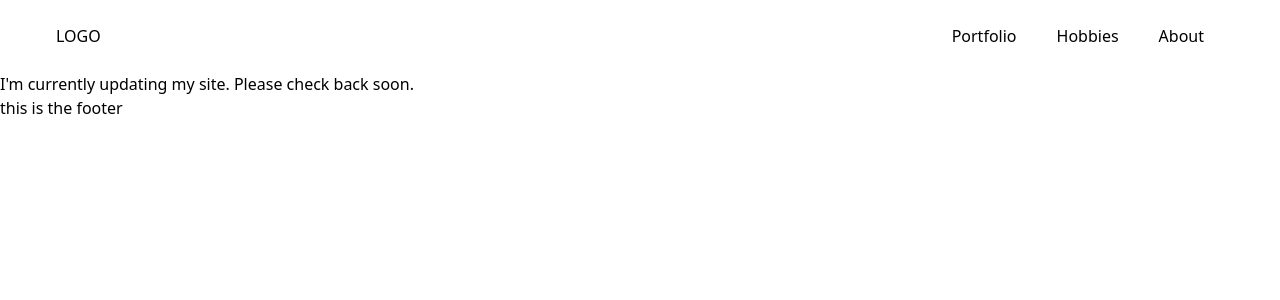
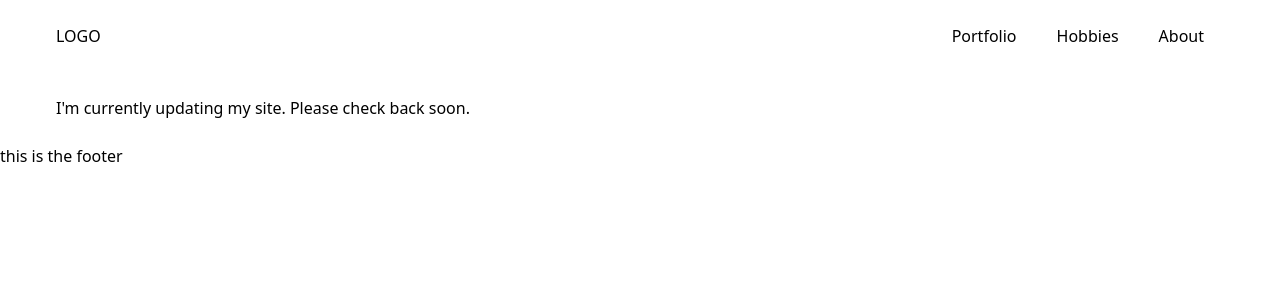
Before and after one commit to girlwhodrawsandstuff/girlwhodrawsandstuff.github.io, a React (Vite) app: page /#/ in a window 1280 px wide. Shown: the top 300 px of the page. Built offline with nearby package versions, Linux system fonts and the light colour scheme.

Commit message:
feat: add temporary message and styling for homepage

```diff
--- a/src/views/Homepage.tsx
+++ b/src/views/Homepage.tsx
@@ -1,5 +1,5 @@
 const Homepage = () => {
-  return <div>I'm currently updating my site. Please check back soon.</div>;
+  return <div className="px-14 py-6">I'm currently updating my site. Please check back soon.</div>;
 };
 
 export default Homepage;
```
